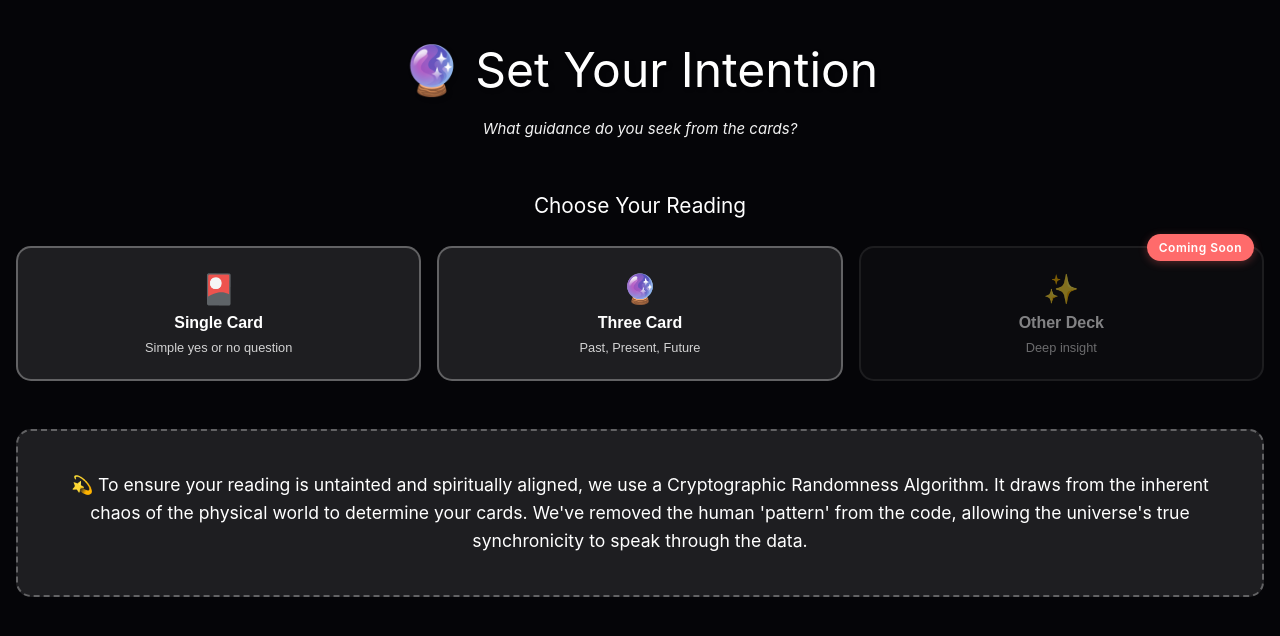
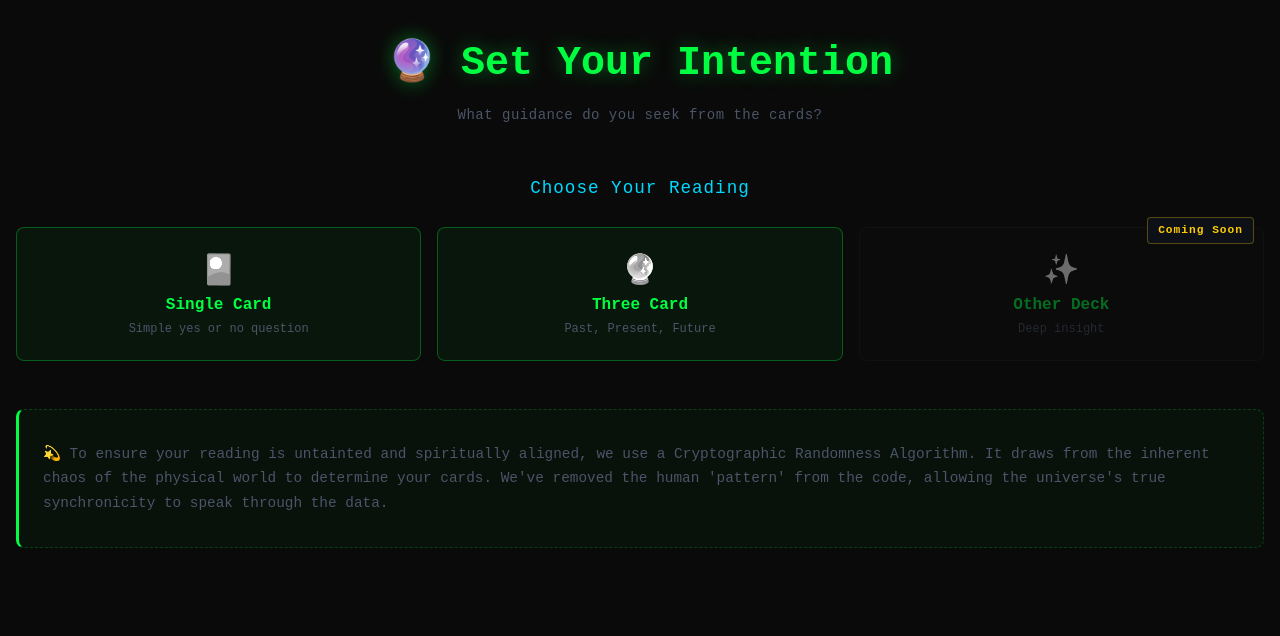
Before and after one commit to pbear11/tarot, a Vue app: page /intent in a window 1280 px wide. Shown: the top 636 px of the page. Built offline with nearby package versions, Linux system fonts and the light colour scheme; the HTML template or start-up script is replaced by a standard one.

Commit message:
new design for terminal style added

```diff
--- a/src/assets/variables.scss
+++ b/src/assets/variables.scss
@@ -11,6 +11,20 @@ $gray-dark: #333333;
 $gray-medium: #666666;
 $gray-light: #999999;
 
+// Terminal color palette
+$terminal-black: #0a0a0a;
+$terminal-dark: #0d1117;
+$terminal-green: #00ff41;
+$terminal-green-dim: #00cc33;
+$terminal-green-glow: rgba(0, 255, 65, 0.4);
+$terminal-cyan: #00d9ff;
+$terminal-yellow: #ffcc00;
+$terminal-red: #ff5f56;
+$terminal-gray: #4a5568;
+
+// Terminal font stack
+$font-family-mono: 'JetBrains Mono', 'Fira Code', 'SF Mono', monospace;
+
 $font-family-base: 'Helvetica Neue', Helvetica, Arial, sans-serif;
 $font-family-heading: 'Georgia', serif;
 $font-size-heading: 32px;
--- a/src/views/DeckSimpleView.vue
+++ b/src/views/DeckSimpleView.vue
@@ -123,38 +123,47 @@ export default defineComponent({
   height: 100vh;
   justify-content: space-between;
 }
+
 .simple-wrapper {
   width: 37vh;
   height: 50vh;
   margin-top: 3vh;
 }
+
 .reading {
   width: 100vw;
-  height: 36vh;
-  background: $light-black;
-  color: $gray-light;
+  min-height: 36vh;
+  background: $terminal-dark;
+  color: $terminal-green-dim;
   padding: 24px;
+  font-family: $font-family-mono;
+  border-top: 1px solid rgba($terminal-green, 0.2);
+
   .reading-container {
     max-width: 500px;
   }
+
   .reading-title {
     font-weight: 600;
-    font-size: $font-size-xl;
+    font-size: 1.4rem;
     margin-bottom: 16px;
     width: 100%;
     justify-content: space-evenly;
+    color: $terminal-green;
+    text-shadow: 0 0 10px $terminal-green-glow;
   }
 
   .reversed-badge {
     display: inline-block;
-    padding: 4px 12px;
-    background-color: #f0f0f0;
+    padding: 4px 10px;
+    background-color: transparent;
+    border: 1px solid rgba($terminal-red, 0.5);
     border-radius: 4px;
-    font-size: 12px;
-    font-weight: 500;
-    color: $gray-light;
+    font-size: 11px;
+    font-weight: 600;
+    color: $terminal-red;
     text-transform: uppercase;
-    letter-spacing: 0.5px;
+    letter-spacing: 1px;
   }
 
   .question-buttons {
@@ -163,25 +172,29 @@ export default defineComponent({
     justify-content: center;
 
     .question-btn {
-      padding: 10px 20px;
-      border: 1px solid #ddd;
-      background-color: #fff;
+      padding: 10px 18px;
+      border: 1px solid rgba($terminal-green, 0.3);
+      background-color: rgba($terminal-green, 0.05);
       border-radius: 6px;
       cursor: pointer;
       font-weight: 500;
-      font-size: $font-size-base;
+      font-size: 0.9rem;
       transition: all 0.2s ease;
-      color: #333;
+      color: $terminal-green-dim;
+      font-family: inherit;
 
       &:hover {
-        border-color: #999;
-        background-color: #fafafa;
+        border-color: $terminal-green;
+        background-color: rgba($terminal-green, 0.1);
+        color: $terminal-green;
+        box-shadow: 0 0 15px rgba($terminal-green, 0.2);
       }
 
       &.active {
-        background-color: #333;
-        color: #fff;
-        border-color: #333;
+        background-color: rgba($terminal-green, 0.15);
+        color: $terminal-green;
+        border-color: $terminal-green;
+        text-shadow: 0 0 8px $terminal-green-glow;
       }
     }
   }
@@ -189,43 +202,55 @@ export default defineComponent({
   .reading-explanation {
     margin-top: 18px;
     padding: 16px;
-    background-color: $light-black;
-    border-radius: 8px;
-    border-left: 3px solid #333;
+    background-color: rgba($terminal-green, 0.03);
+    border-radius: 6px;
+    border-left: 3px solid $terminal-green;
 
     .explanation-title {
-      font-size: $font-size-lg;
+      font-size: 1rem;
       font-weight: 600;
+      color: $terminal-cyan;
+      margin-bottom: 8px;
     }
 
     .explanation-text {
       line-height: 1.7;
-      color: $gray-light;
-      font-size: 15px;
+      color: $terminal-gray;
+      font-size: 14px;
     }
   }
 
   .reading-basic-explanation {
     margin-top: 16px;
-    padding: 20px;
-    border-radius: 8px;
+    padding: 16px;
+    border-radius: 6px;
+    background: rgba($terminal-green, 0.03);
+    border-left: 3px solid $terminal-green;
 
-    .summary-label {
+    .summary-label,
+    .yes-or-no-title {
       font-weight: 600;
       margin-bottom: 8px;
-      font-size: $font-size-base;
+      font-size: 0.9rem;
       text-transform: uppercase;
-      letter-spacing: 0.5px;
+      letter-spacing: 1px;
+      color: $terminal-cyan;
+    }
+
+    .yes-or-no-title {
+      margin-top: 12px;
     }
 
     .summary-text {
       line-height: 1.7;
-      color: $gray-light;
-      font-size: $font-size-base;
+      color: $terminal-gray;
+      font-size: 0.9rem;
       text-transform: none;
+      font-weight: 400;
     }
   }
 }
+
 @media (min-width: 769px) {
   .reading-explanation {
     width: 500px;
--- a/src/views/DeckView.vue
+++ b/src/views/DeckView.vue
@@ -17,6 +17,6 @@ export default {
   align-items: center;
   height: 100vh;
   width: 100vw;
-  background-color: $black;
+  background: $terminal-black;
 }
 </style>
--- a/src/views/IntentView.vue
+++ b/src/views/IntentView.vue
@@ -60,11 +60,12 @@ const selectOption = (route: string, isDisabled: boolean) => {
 .intent-view {
   min-height: 100vh;
   padding: 2rem 1rem;
-  color: #fff;
-  background-color: $black;
+  color: $terminal-green-dim;
+  background-color: $terminal-black;
   width: 100vw;
   height: 100%;
   overflow: auto;
+  font-family: $font-family-mono;
 }
 
 .header {
@@ -73,15 +74,18 @@ const selectOption = (route: string, isDisabled: boolean) => {
 }
 
 .header h1 {
-  font-size: 3rem;
+  font-size: 2.5rem;
   margin: 0 0 0.5rem 0;
-  text-shadow: 2px 2px 4px rgba(0, 0, 0, 0.3);
+  color: $terminal-green;
+  text-shadow: 0 0 20px $terminal-green-glow;
+  font-weight: 700;
 }
 
 .subtitle {
-  font-size: 15px;
-  opacity: 0.95;
-  font-style: italic;
+  font-size: 14px;
+  color: $terminal-gray;
+  font-style: normal;
+  letter-spacing: 0.5px;
 }
 
 /* Pull Type Section */
@@ -92,7 +96,10 @@ const selectOption = (route: string, isDisabled: boolean) => {
 .pull-type-section h3 {
   text-align: center;
   margin-bottom: 1.5rem;
-  font-size: 1.3rem;
+  font-size: 1.1rem;
+  color: $terminal-cyan;
+  font-weight: 500;
+  letter-spacing: 1px;
 }
 
 .pull-options {
@@ -106,60 +113,71 @@ const selectOption = (route: string, isDisabled: boolean) => {
 }
 
 .pull-btn {
-  background: rgba(255, 255, 255, 0.1);
-  border: 2px solid rgba(255, 255, 255, 0.3);
-  border-radius: 15px;
+  background: rgba($terminal-green, 0.05);
+  border: 1px solid rgba($terminal-green, 0.3);
+  border-radius: 8px;
   padding: 1.5rem 1rem;
-  color: #fff;
+  color: $terminal-green-dim;
   cursor: pointer;
-  transition: all 0.3s ease;
+  transition: all 0.2s ease;
   display: flex;
   flex-direction: column;
   align-items: center;
   gap: 0.5rem;
-  font-size: 0.95rem;
+  font-size: 0.9rem;
   width: 100%;
+  font-family: inherit;
 
   &:hover:not(.disabled) {
-    background: rgba(255, 255, 255, 0.2);
-    border-color: rgba(255, 255, 255, 0.6);
+    background: rgba($terminal-green, 0.1);
+    border-color: $terminal-green;
+    box-shadow: 0 0 20px rgba($terminal-green, 0.2);
     transform: translateY(-2px);
+
+    .label {
+      color: $terminal-green;
+      text-shadow: 0 0 10px $terminal-green-glow;
+    }
   }
 
   &.disabled {
-    opacity: 0.5;
+    opacity: 0.4;
     cursor: not-allowed;
-    background: rgba(255, 255, 255, 0.05);
-    border-color: rgba(255, 255, 255, 0.15);
+    background: rgba($terminal-gray, 0.05);
+    border-color: rgba($terminal-gray, 0.2);
   }
 
   .icon {
     font-size: 1.8rem;
+    filter: grayscale(100%) brightness(1.5);
   }
 
   .label {
     font-weight: 600;
     font-size: 1rem;
+    color: $terminal-green;
+    transition: all 0.2s ease;
   }
 
   .desc {
-    font-size: 0.8rem;
-    opacity: 0.8;
+    font-size: 0.75rem;
+    color: $terminal-gray;
   }
 }
 
 .coming-soon-badge {
   position: absolute;
-  top: -12px;
+  top: -10px;
   right: 10px;
-  background: #ff6b6b;
-  color: #fff;
-  padding: 4px 12px;
-  border-radius: 20px;
-  font-size: 0.75rem;
+  background: $terminal-dark;
+  color: $terminal-yellow;
+  padding: 4px 10px;
+  border-radius: 4px;
+  font-size: 0.7rem;
   font-weight: 600;
-  letter-spacing: 0.5px;
-  box-shadow: 0 2px 8px rgba(255, 107, 107, 0.3);
+  letter-spacing: 1px;
+  border: 1px solid rgba($terminal-yellow, 0.3);
+  font-family: inherit;
 }
 
 /* Results Section */
@@ -171,6 +189,7 @@ const selectOption = (route: string, isDisabled: boolean) => {
   text-align: center;
   margin-bottom: 2rem;
   font-size: 2rem;
+  color: $terminal-green;
 }
 
 .cards-container {
@@ -184,21 +203,25 @@ const selectOption = (route: string, isDisabled: boolean) => {
 .guidance {
   text-align: center;
   margin-top: 3rem;
-  padding: 2rem;
-  background: rgba(255, 255, 255, 0.1);
-  border-radius: 15px;
-  border: 2px dashed rgba(255, 255, 255, 0.3);
+  padding: 1.5rem;
+  background: rgba($terminal-green, 0.03);
+  border-radius: 8px;
+  border: 1px dashed rgba($terminal-green, 0.2);
+  border-left: 3px solid $terminal-green;
 }
 
 .guidance p {
   margin: 0.5rem 0;
-  font-size: 1.1rem;
+  font-size: 0.9rem;
+  line-height: 1.7;
+  color: $terminal-gray;
+  text-align: left;
 }
 
 /* Responsive Design */
 @media (max-width: 768px) {
   .header h1 {
-    font-size: 2rem;
+    font-size: 1.8rem;
   }
 
   .cards-container {
@@ -223,10 +246,10 @@ const selectOption = (route: string, isDisabled: boolean) => {
   }
 
   .coming-soon-badge {
-    top: -10px;
+    top: -8px;
     right: 5px;
-    font-size: 0.7rem;
-    padding: 3px 10px;
+    font-size: 0.65rem;
+    padding: 3px 8px;
   }
 }
 </style>
```
Also changed, not shown: src/components/TarotCard.vue (+71 -51 lines).
